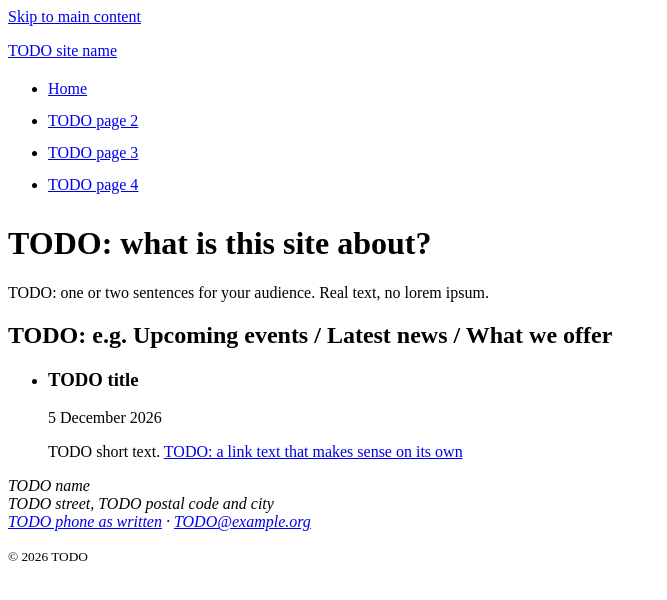
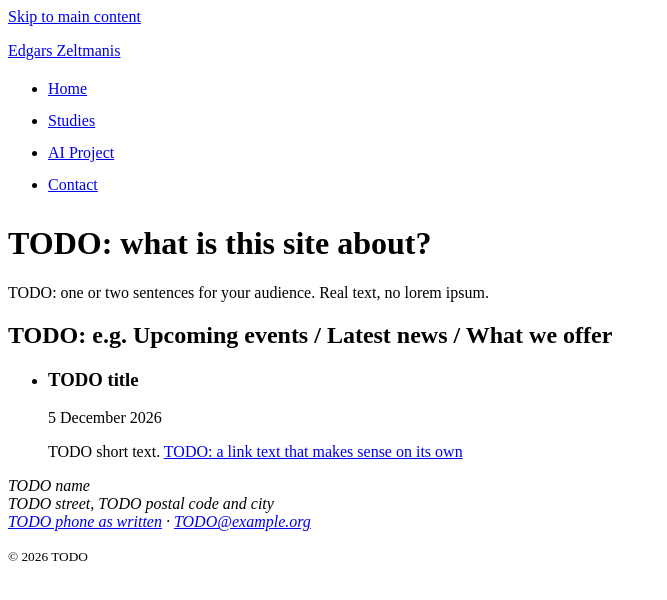
Before and after one commit to zeltmanis/cm501-Edgars, a plain HTML site: page project/index.html in a window 1280 px wide. Shown: the whole page, without its empty margins (0-667 px from the left). Drawn offline with Linux system fonts and the light colour scheme.

Commit message:
Fill project home page title, description and navigation
Unique title and a description someone would click in a search result;
nav points to the four pages planned in the README.

```diff
--- a/project/index.html
+++ b/project/index.html
@@ -2,14 +2,14 @@
 <!-- HTML baseline starter · CM-501 Session 4, Lab G
      Copy this folder into your project repository. Replace every TODO.
      Checklist: README.md (section "HTML baseline"). -->
-<html lang="en"><!-- TODO: language of YOUR content (en, de …) -->
+<html lang="en">
 <head>
   <meta charset="utf-8">
   <meta name="viewport" content="width=device-width, initial-scale=1">
   <!-- M1: unique title per page, pattern "Page · Site" -->
-  <title>Home · TODO site name</title>
+  <title>Home · Edgars Zeltmanis</title>
   <!-- M1: one or two sentences that would make someone click in a search result -->
-  <meta name="description" content="TODO: what this site offers, for whom.">
+  <meta name="description" content="Edgars Zeltmanis: software engineering student at MUDT and builder of Aura, a self-hosted AI assistant.">
   <link rel="icon" href="favicon.svg" type="image/svg+xml">
   <!-- The only CSS before EPA 3: touch targets of at least 24 × 24 px (WCAG 2.2, 2.5.8),
        because unstyled links in a vertical list are too small and too close together. -->
@@ -22,15 +22,15 @@
 
   <header>
     <!-- the site name links to the home page -->
-    <p><a href="index.html">TODO site name</a></p>
+    <p><a href="index.html">Edgars Zeltmanis</a></p>
 
     <!-- M3: the same navigation on every page; aria-current on the current page -->
     <nav aria-label="Main">
       <ul>
         <li><a href="index.html" aria-current="page">Home</a></li>
-        <li><a href="page2.html">TODO page 2</a></li>
-        <li><a href="page3.html">TODO page 3</a></li>
-        <li><a href="page4.html">TODO page 4</a></li>
+        <li><a href="studies.html">Studies</a></li>
+        <li><a href="ai-project.html">AI Project</a></li>
+        <li><a href="contact.html">Contact</a></li>
       </ul>
     </nav>
   </header>
```
